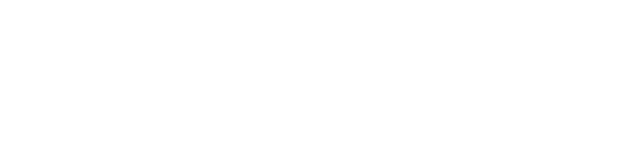
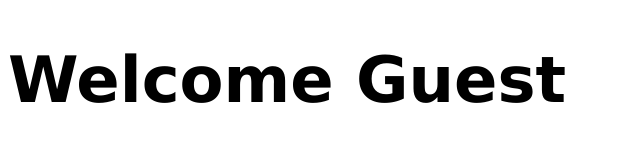
Before and after one commit to soam1/js_all, a plain HTML site: page index.html in a window 1280 px wide. Shown: the whole page, without its empty margins (0-640 px from the left). Drawn offline with Linux system fonts and the light colour scheme.

Commit message:
DOM in js

```diff
--- a/index.html
+++ b/index.html
@@ -10,7 +10,8 @@
     </head>
 
     <body>
-        <h1 id="myH1"></h1>
+        <!-- <h1 id="myH1">Interesting..</h1> -->
+        <h1 id="welcome-msg">Welcome</h1>
 
         <script src="index.js"></script>
     </body>
--- a/index.js
+++ b/index.js
@@ -663,3 +663,19 @@ console.log(currCount);
 // catch { } = Catch and handle any thrown Errors from try { }
 // finally { } = (optional) Always executes. Used mostly for clean up
 // ex. close files, close connections, release resources
+
+//
+// DOM  = DOCUMENT OBJECT MODEL
+// object{} that represents the page you see in the web browser and provides you with an API to interact with it. Web browser constructs the DOM when it loads an HTML document, and structures all the elements in a tree like representation . Javascript can access the DOM  to dynamically change the content, structure, and style of a web page.
+
+
+// console.log(document);
+// console.dir(document);
+// document.title = "My website pro";
+// console.dir(document);
+// document.body.style.backgroundColor = "hsl(0,0%,15%)";
+
+// const username = "Akash Soam";
+const username = "";
+const welcomeMsg = document.getElementById("welcome-msg");
+welcomeMsg.textContent = username !== "" ? `Welcome ${username}` : `Welcome Guest`;
```
